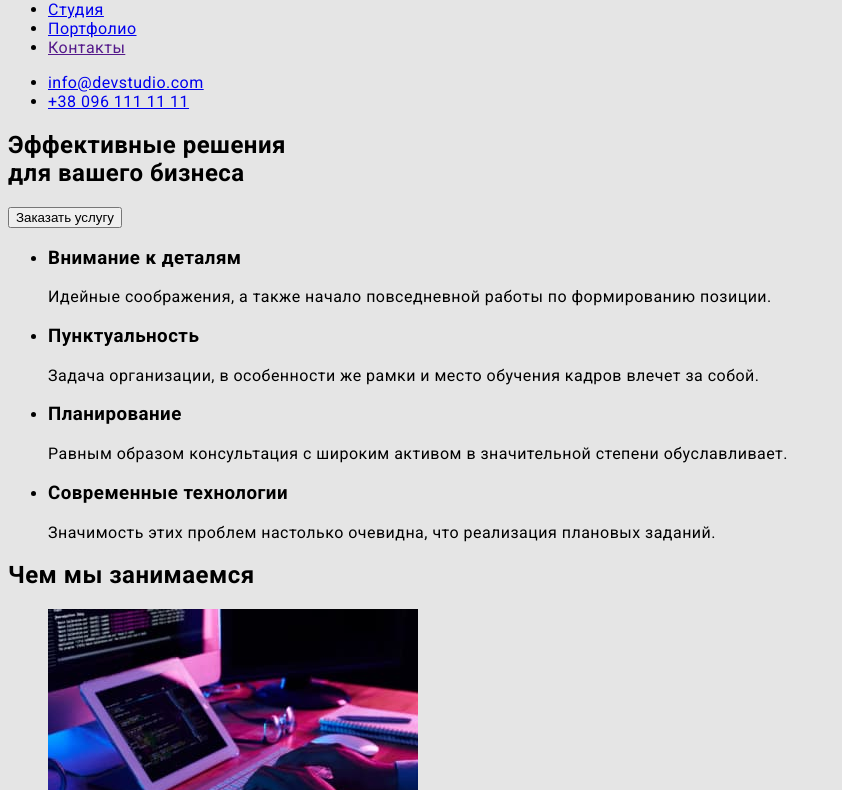
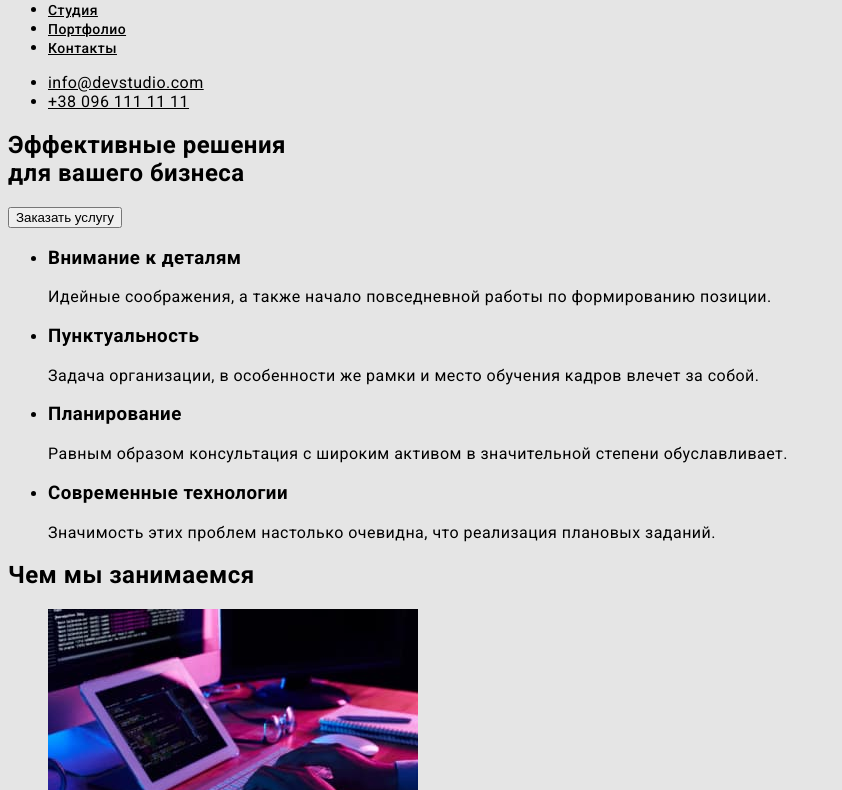
Before and after one commit to NataliiaKulchytska/goit-markup-hw-02, a plain HTML site: page index.html in a window 1280 px wide. Shown: the part 43-833 px from the top of the page, without its empty margins (0-842 px from the left). Drawn offline with Linux system fonts and the light colour scheme.

Commit message:
Добавлены классы в контакты

```diff
--- a/css/styles.css
+++ b/css/styles.css
@@ -3,7 +3,7 @@
     color: #212121;
   }
   --basic-text-color: {
-    *color: #757575;
+    color: #757575;
   }
   --accent-white-color: {
     color: #ffffff;
@@ -14,9 +14,7 @@ body {
   background: #e5e5e5;
   letter-spacing: 0.03em;
 }
-.button {
-  font-family: inherit;
-}
+
 /* color: #2196F3; синий для лого   background: #F5F4FA; для фона наша команда*/
 /*color: #212121;  черный заголовки*/
 /*color: #757575; серый для номера и ссылок в хедере и р*/
@@ -25,6 +23,7 @@ body {
 /* Логотип*/
 .logo {
   font-family: 'Raleway', sans-serif;
+  text-decoration: none; /* убирает подчеркивание*/
 }
 .logo-blue {
   color: #2196f3;
@@ -37,14 +36,26 @@ body {
   color: #ffffff;
 }
 /* Навигация */
-ul .navigator {
+.navigator .link {
   color: var(--basic-title-color);
 
   font-weight: 500;
   font-size: 14px;
   line-height: 1.14px;
 }
-ul .navigator:hover,
-ul .navigator:focus {
+.navigator .link:hover,
+.navigator .link:focus {
   color: #2196f3;
 }
+/*Контакты*/
+.contact .link {
+  color: var(--basic-text-color);
+}
+.contact .link:hover,
+.contact .link:focus {
+  color: #2196f3;
+}
+/*
+.button {
+  font-family: inherit;
+}*/
--- a/index.html
+++ b/index.html
@@ -21,15 +21,15 @@
           ><span class="logo-blue">Web</span> <span class="logo-black">Studio</span>
         </a>
         <ul class="navigator">
-          <li><a href="#studio">Студия</a></li>
-          <li><a href="./portfolio.html">Портфолио</a></li>
-          <li><a href="">Контакты</a></li>
+          <li><a href="#studio" class="link">Студия</a></li>
+          <li><a href="./portfolio.html" class="link">Портфолио</a></li>
+          <li><a href="" class="link">Контакты</a></li>
         </ul>
       </nav>
       <!--Контакты-->
-      <ul>
-        <li><a href="mailto:info@devstudio.com">info@devstudio.com </a></li>
-        <li><a href="tel:+380961111111">+38 096 111 11 11</a></li>
+      <ul class="contact">
+        <li><a href="mailto:info@devstudio.com" class="link">info@devstudio.com </a></li>
+        <li><a href="tel:+380961111111" class="link">+38 096 111 11 11</a></li>
       </ul>
     </header>
 
```
